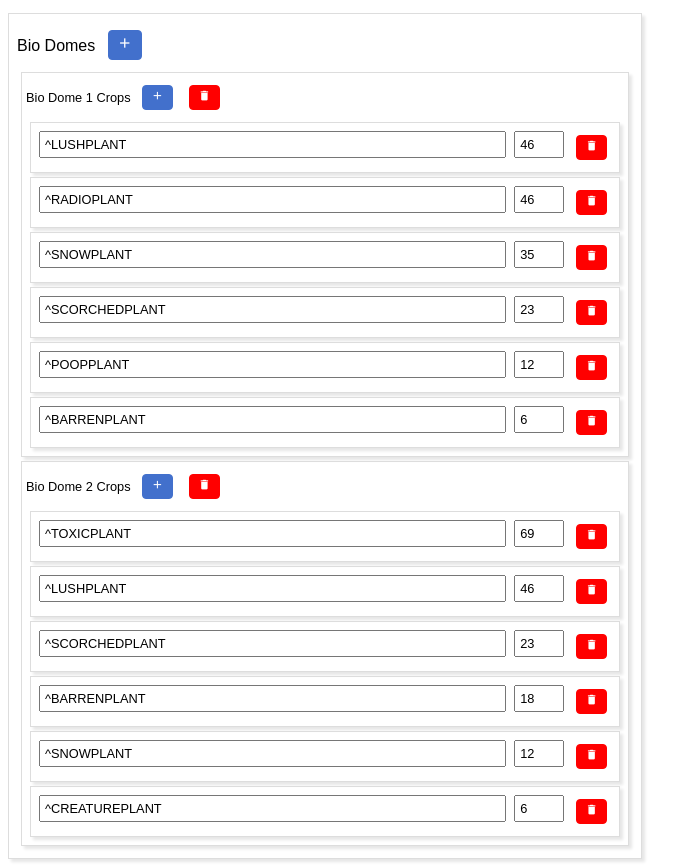
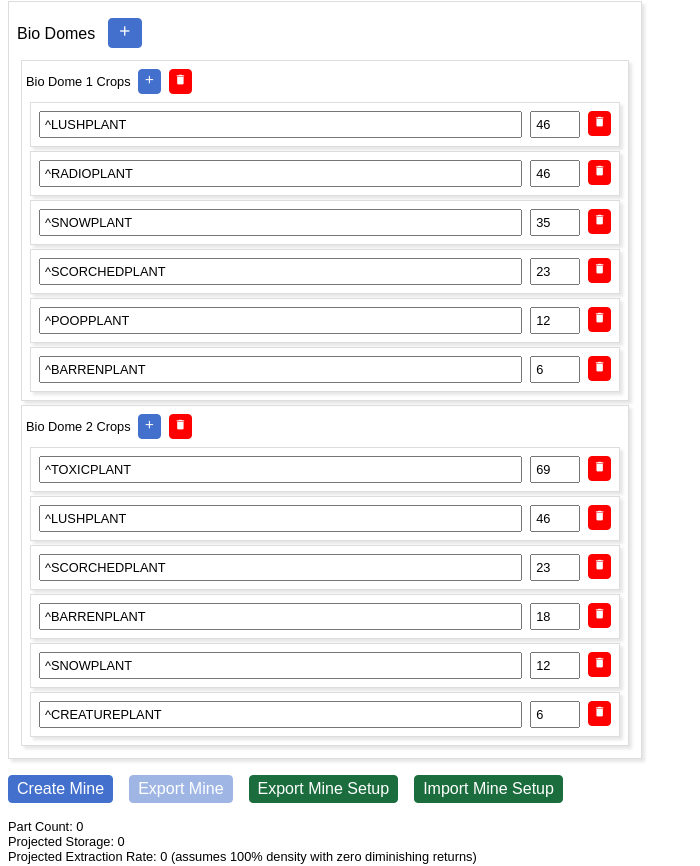
Before and after one commit to cerdish/nms-instamine, a Vue app: page / in a window 1280 px wide. Shown: the part 737-1603 px from the top of the page, without its empty margins (0-700 px from the left). Built offline with nearby package versions, Linux system fonts and the light colour scheme.

Commit message:
update style a little

```diff
--- a/src/css/style.css
+++ b/src/css/style.css
@@ -31,7 +31,12 @@ button{
     padding:0.25rem var(--default-gap);
     margin:var(--default-gap);
     font-size:inherit;
+}
+button:not([disabled]){
     cursor:pointer;
+}
+button:disabled{
+    opacity:0.5;
 }
 form{
     max-width:650px;
@@ -53,10 +58,10 @@ form{
     flex:1
 }
 
-.smaller .margin{
+.smaller .margin, .smaller button{
     margin:calc(var(--default-gap) / 2);
 }
-.smaller .padding{
+.smaller .padding, .smaller button{
     padding:calc(var(--default-gap) / 2);
 }
 
```
